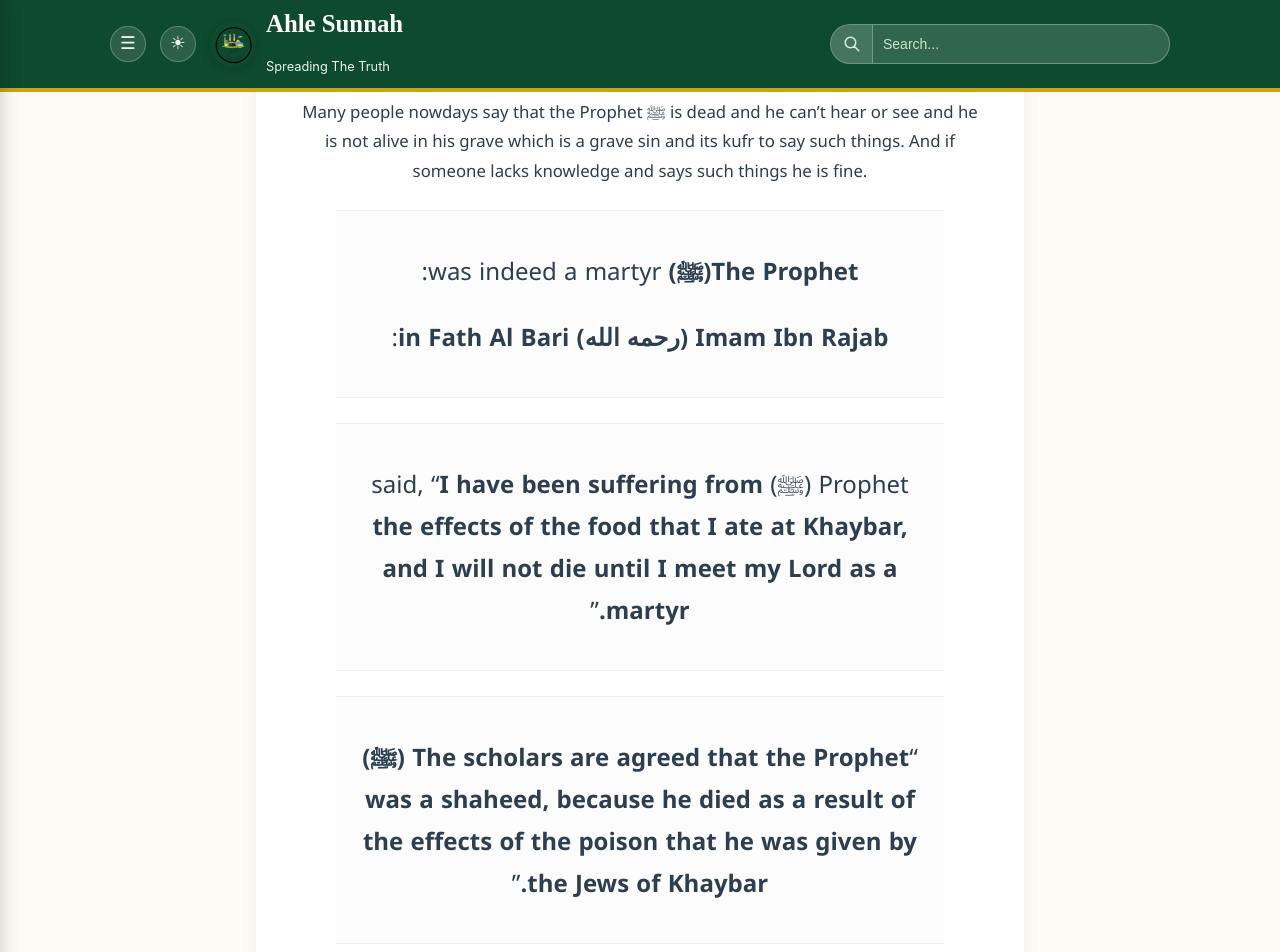
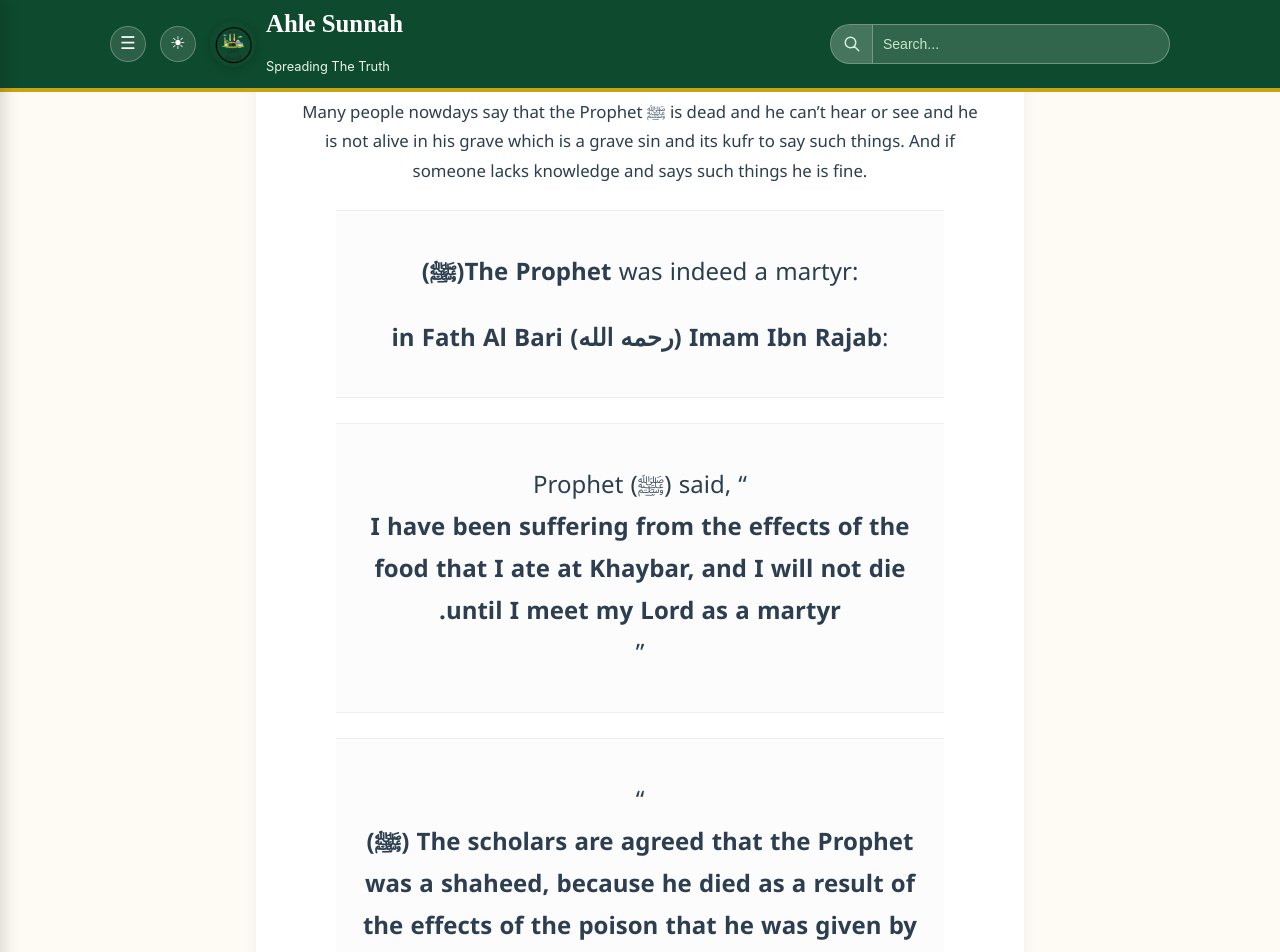
Before and after one commit to Fali17/ahlesunnah, a Jekyll site: the page built from _posts/2024-10-08-explaining-that-rasool-allah-is-still-alive.md, in a window 1280 px wide and 1400 px high, scrolled down 313 px. Shown: the top 952 px of the window. Built offline with Jekyll 4.4.1, drawn with Linux system fonts in a browser that asks for light colours.

Commit message:
Enhance blockquote styles for better text alignment
Added styles to improve blockquote handling and text alignment.

```diff
--- a/assets/css/main.css
+++ b/assets/css/main.css
@@ -1654,3 +1654,27 @@ blockquote p {
   display: block;
   unicode-bidi: isolate;
 }
+
+/* 1. Reset the main blockquote wrapper to alignment-neutral */
+blockquote {
+  text-align: start;
+  direction: ltr; /* Keeps the container base safe */
+}
+
+/* 2. Isolate paragraphs generated by Kramdown inside the blockquote */
+blockquote p {
+  display: block;
+  unicode-bidi: plaintext; /* Automatically detects if line is mostly Arabic or English */
+  text-align: start;
+}
+
+/* 3. Micro-isolate inline mixed phrases (bold text, code, links, and tags) */
+blockquote p *,
+blockquote p code,
+blockquote p strong,
+blockquote p em,
+blockquote p a {
+  display: inline-block; /* Forces isolation of mixed language segments */
+  unicode-bidi: isolate;
+  direction: auto;
+}
```
